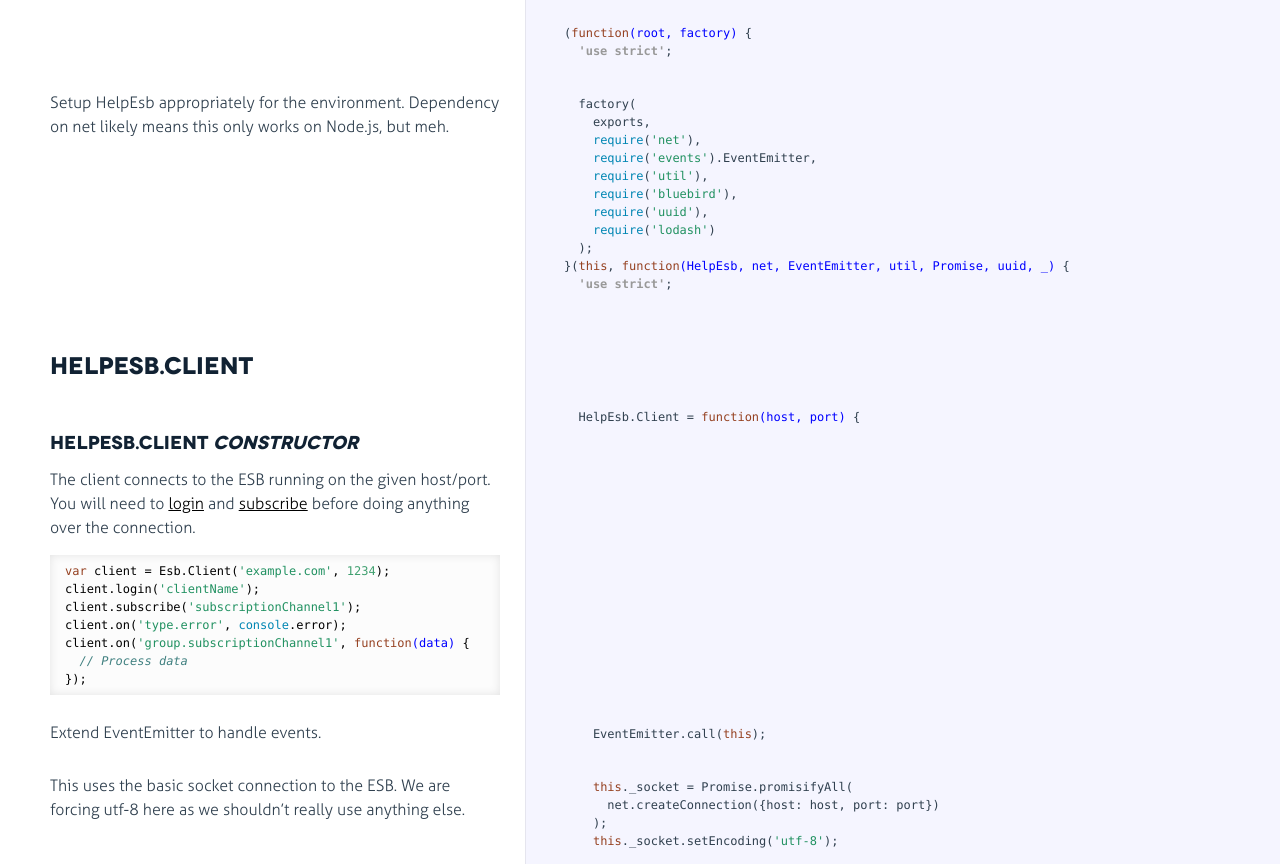
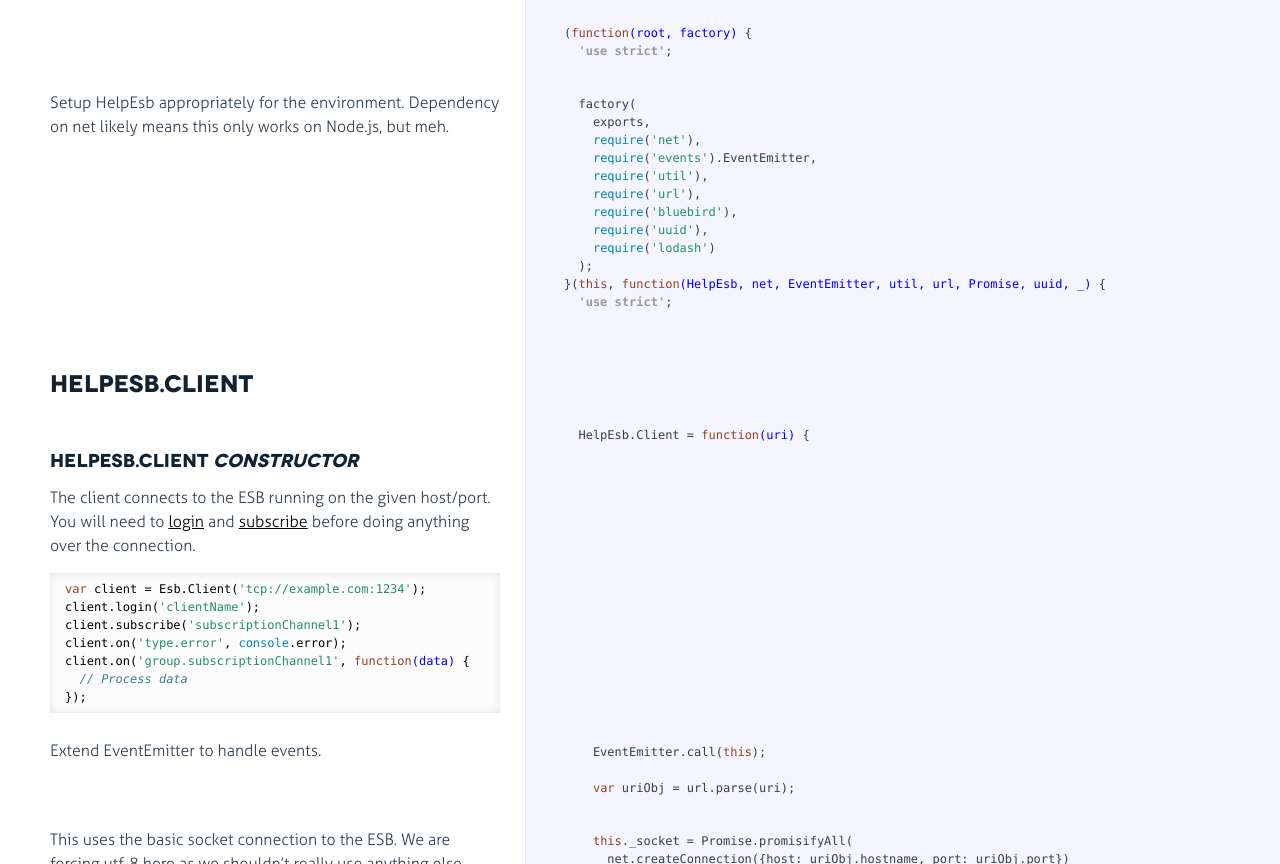
Before and after one commit to evanlucas/help-esb.js, a plain HTML site: page index.html in a window 1280 px wide. Shown: the part 88-952 px from the top of the page. Drawn offline with Linux system fonts and the light colour scheme.

Commit message:
Update to v0.1.1.

```diff
--- a/index.html
+++ b/index.html
@@ -52,11 +52,12 @@
     <span class="hljs-built_in">require</span>(<span class="hljs-string">'net'</span>),
     <span class="hljs-built_in">require</span>(<span class="hljs-string">'events'</span>).EventEmitter,
     <span class="hljs-built_in">require</span>(<span class="hljs-string">'util'</span>),
+    <span class="hljs-built_in">require</span>(<span class="hljs-string">'url'</span>),
     <span class="hljs-built_in">require</span>(<span class="hljs-string">'bluebird'</span>),
     <span class="hljs-built_in">require</span>(<span class="hljs-string">'uuid'</span>),
     <span class="hljs-built_in">require</span>(<span class="hljs-string">'lodash'</span>)
   );
-}(<span class="hljs-keyword">this</span>, <span class="hljs-function"><span class="hljs-keyword">function</span><span class="hljs-params">(HelpEsb, net, EventEmitter, util, Promise, uuid, _)</span> </span>{
+}(<span class="hljs-keyword">this</span>, <span class="hljs-function"><span class="hljs-keyword">function</span><span class="hljs-params">(HelpEsb, net, EventEmitter, util, url, Promise, uuid, _)</span> </span>{
 <span class="hljs-pi">  'use strict'</span>;</pre></div></div>
 
         </li>
@@ -86,7 +87,7 @@
 need to <a href="#helpesb-client-login">login</a> and
 <a href="#helpesb-client-subscribe">subscribe</a> before doing anything over the
 connection.</p>
-<pre><code><span class="hljs-keyword">var</span> client = Esb.Client(<span class="hljs-string">'example.com'</span>, <span class="hljs-number">1234</span>);
+<pre><code><span class="hljs-keyword">var</span> client = Esb.Client(<span class="hljs-string">'tcp://example.com:1234'</span>);
 client.login(<span class="hljs-string">'clientName'</span>);
 client.subscribe(<span class="hljs-string">'subscriptionChannel1'</span>);
 client.on(<span class="hljs-string">'type.error'</span>, <span class="hljs-built_in">console</span>.error);
@@ -96,7 +97,7 @@
 </code></pre>
             </div>
 
-            <div class="content"><div class='highlight'><pre>  HelpEsb.Client = <span class="hljs-function"><span class="hljs-keyword">function</span><span class="hljs-params">(host, port)</span> </span>{</pre></div></div>
+            <div class="content"><div class='highlight'><pre>  HelpEsb.Client = <span class="hljs-function"><span class="hljs-keyword">function</span><span class="hljs-params">(uri)</span> </span>{</pre></div></div>
 
         </li>
 
@@ -111,7 +112,9 @@
 
             </div>
 
-            <div class="content"><div class='highlight'><pre>    EventEmitter.call(<span class="hljs-keyword">this</span>);</pre></div></div>
+            <div class="content"><div class='highlight'><pre>    EventEmitter.call(<span class="hljs-keyword">this</span>);
+
+    <span class="hljs-keyword">var</span> uriObj = url.parse(uri);</pre></div></div>
 
         </li>
 
@@ -128,7 +131,7 @@
             </div>
 
             <div class="content"><div class='highlight'><pre>    <span class="hljs-keyword">this</span>._socket = Promise.promisifyAll(
-      net.createConnection({host: host, port: port})
+      net.createConnection({host: uriObj.hostname, port: uriObj.port})
     );
     <span class="hljs-keyword">this</span>._socket.setEncoding(<span class="hljs-string">'utf-8'</span>);</pre></div></div>
 
@@ -383,7 +386,7 @@
 
       result.then(<span class="hljs-function"><span class="hljs-keyword">function</span><span class="hljs-params">(data)</span> </span>{
         <span class="hljs-keyword">return</span> <span class="hljs-keyword">this</span>._send(
-          {meta: meta, data: _.extend({result: <span class="hljs-string">'SUCCESS'</span>, data)}
+          {meta: meta, data: _.extend({result: <span class="hljs-string">'SUCCESS'</span>}, data)}
         );
       }.bind(<span class="hljs-keyword">this</span>)).catch(<span class="hljs-function"><span class="hljs-keyword">function</span><span class="hljs-params">(error)</span> </span>{
         <span class="hljs-keyword">return</span> <span class="hljs-keyword">this</span>._send(
```
